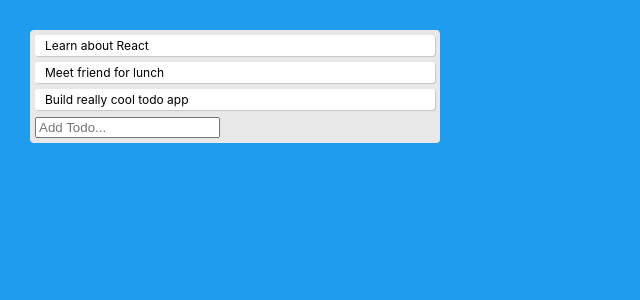
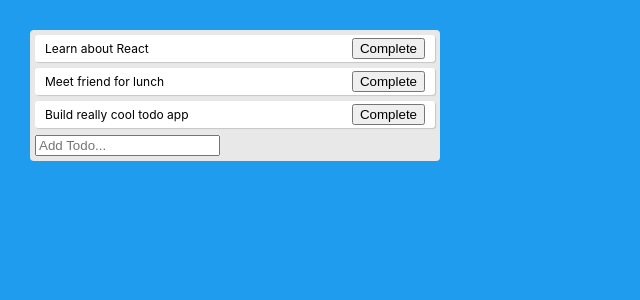
Before and after one commit to smintz93/react_hooks_list, a React (Create React App) app: page / in a window 1280 px wide. Shown: the top 300 px of the page, without its empty margins (0-640 px from the left). Built offline with nearby package versions, Linux system fonts and the light colour scheme.

Commit message:
linethrough when complete

```diff
--- a/src/App.js
+++ b/src/App.js
@@ -2,9 +2,14 @@
 import React, { useState } from 'react';
 import './App.css'
 
-function Todo({ todo, index })  {
+function Todo({ todo, index, completeTodo })  {
   return(
-    <div className="todo">{todo.text}</div>
+    <div style={{textDecoration: todo.isCompleted ? "line-through" : "" }}
+    className="todo">{todo.text}
+    <div>
+      <button onClick={() => completeTodo(index)}>Complete</button>
+    </div>
+    </div>
   )
 }
 
@@ -46,13 +51,19 @@
   const addToto = (text) => {
     const newTodos = [...todos, { text }]
     setTodos(newTodos)
+  };
+
+  const completeTodo = (index) => {
+    const newTodos = [...todos]
+    newTodos[index].isCompleted = true;
+    setTodos(newTodos);
   }
 
   return (
     <div className="app">
       <div className="todo-list">
           {todos.map((todo, index) => (
-            <Todo key={index} index={index} todo={todo}/>
+            <Todo key={index} index={index} todo={todo} completeTodo={completeTodo}/>
           ))}
           <TodoForm addToto={addToto}/>
       </div>
```
